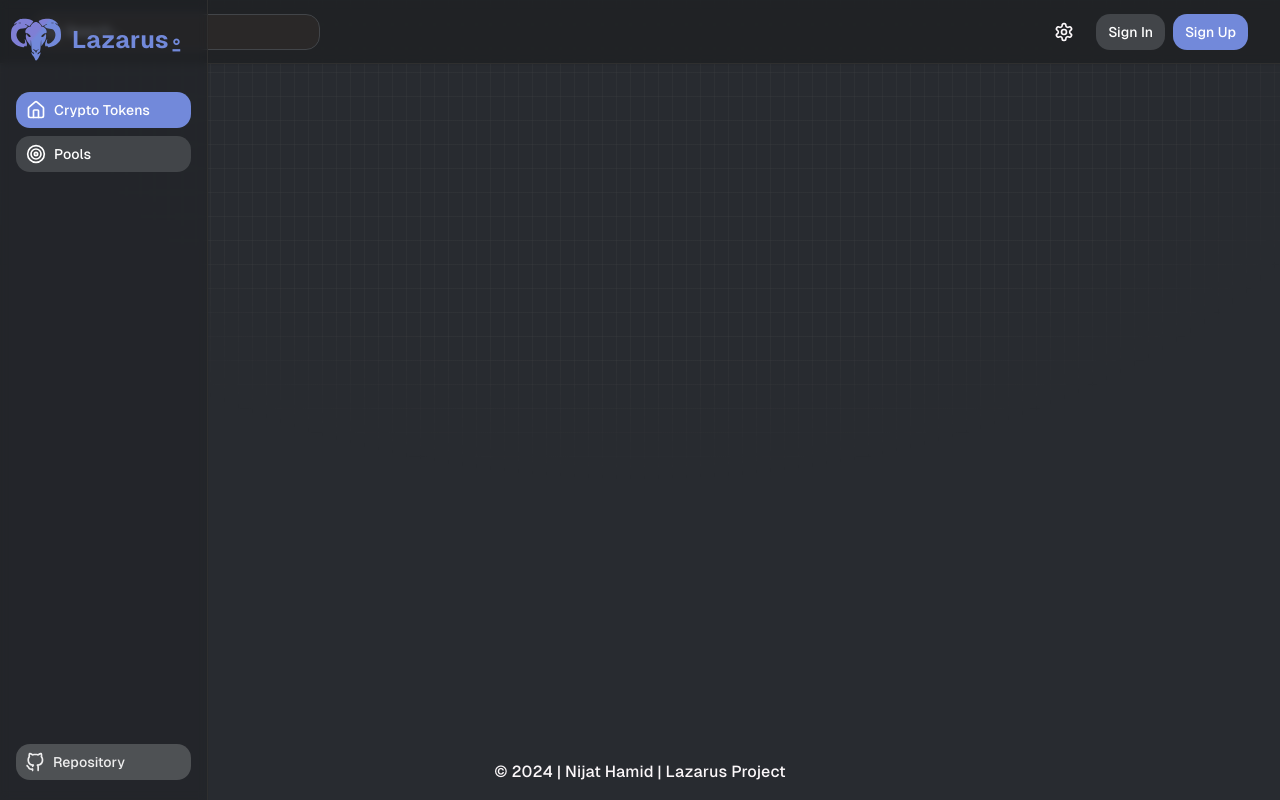
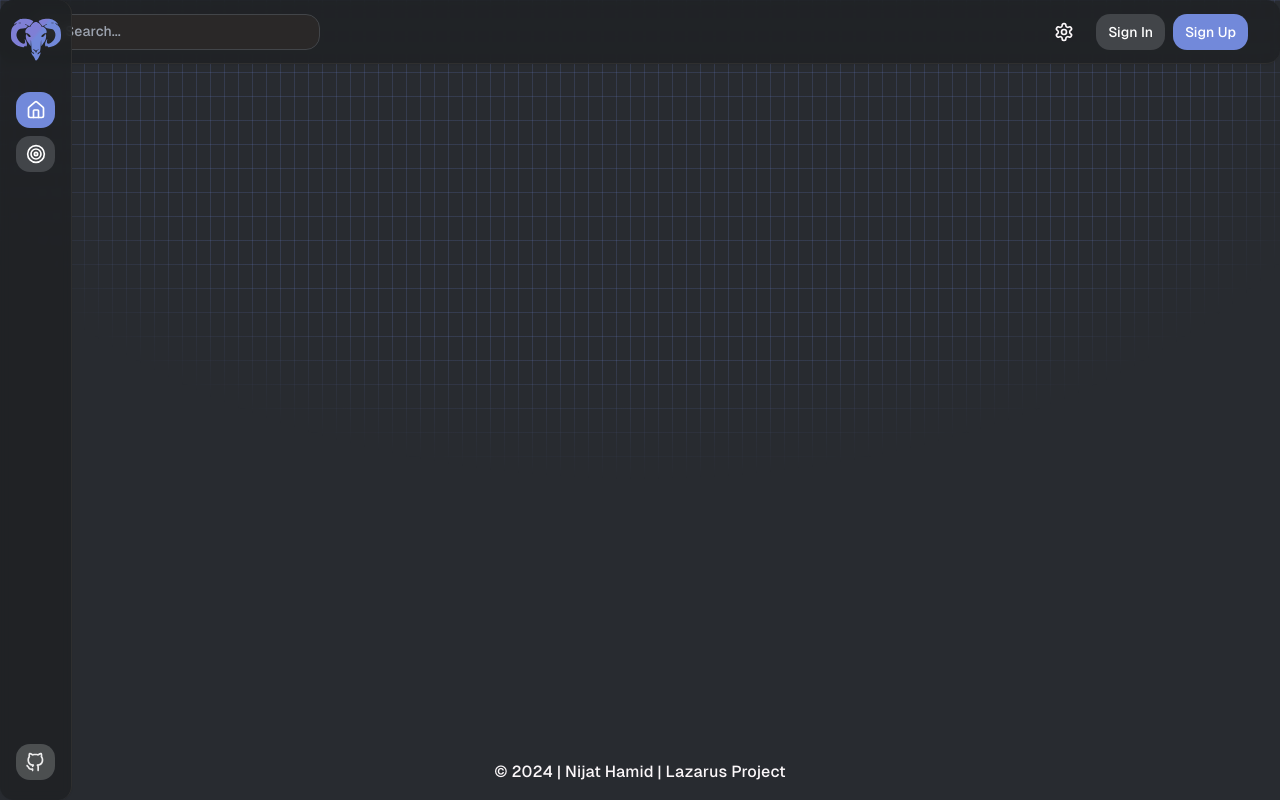
Before and after one commit to Vilicos/dashboard, a React (Vite) app: page / in a window 1280 px wide. Built offline with nearby package versions, Linux system fonts and the light colour scheme.

Commit message:
Background Grid and Header & Nav styles changed

```diff
--- a/src/components/shared/header.tsx
+++ b/src/components/shared/header.tsx
@@ -2,8 +2,8 @@ import type { ReactNode } from "react";
 
 function Header({ children }: { children: ReactNode }) {
   return (
-    <header className="fixed inset-0 z-10 bg-card/80 w-full h-16 border-b shadow-sm backdrop-blur-sm flex items-center ">
-      <div className="container flex justify-between items-center">{children}</div>
+    <header className="fixed container inset-0 z-10 bg-card/80 w-full h-16 border-b shadow-sm backdrop-blur-sm flex items-center justify-between rounded-md">
+      {children}
     </header>
   );
 }
--- a/src/components/shared/navbar.tsx
+++ b/src/components/shared/navbar.tsx
@@ -5,13 +5,12 @@ import { Link, NavLink } from "react-router-dom";
 
 function Navbar() {
   return (
-    <nav className="fixed left-0 top-0 bottom-0 z-30 bg-card/50 border-r shadow-sm backdrop-blur-sm h-full w-[72px] hover:w-52 py-3 flex flex-col gap-y-4 transition-width overflow-hidden group">
-      <div className="flex items-center gap-x-2 font-bold text-primary px-2">
-        <div>
-          <Logo className="size-14" />
-        </div>
+    <nav className="fixed left-0 top-0 bottom-0 z-30 bg-card/80 border-r shadow-sm backdrop-blur-sm h-full w-[72px] hover:w-52 py-3 flex flex-col gap-y-4 transition-width overflow-hidden group rounded-md">
+      <Link to="/" className="flex items-center gap-x-2 font-bold text-primary px-2">
+        <Logo className="size-14 shrink-0" />
         <p className="text-2xl group-hover:opacity-100 group-hover:visible opacity-0 invisible transition">Lazarus⍛</p>
-      </div>
+      </Link>
+
       <ul className="px-4">
         {navList.map((item) => (
           <li key={item.id}>
--- a/src/styles/index.css
+++ b/src/styles/index.css
@@ -87,7 +87,7 @@
       mask-image: radial-gradient(ellipse 60% 50% at 50% 0%, #000 75%, transparent 100%);
       mask-size: 100% 120%;
       mask-composite: intersect;
-      background-image: linear-gradient(to right, #4f4f4f2e 1px, transparent 1px), linear-gradient(to bottom, #4f4f4f2e 1px, transparent 1px);
+      background-image: linear-gradient(to right, hsl(var(--primary) / 0.18) 1px, transparent 1px), linear-gradient(to bottom, hsl(var(--primary) / 0.18) 1px, transparent 1px);
       background-size: 14px 24px;
       z-index: -10;
     }
```
